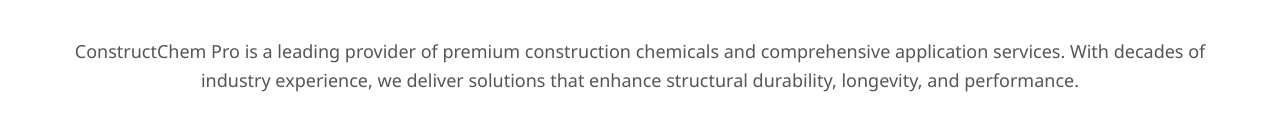
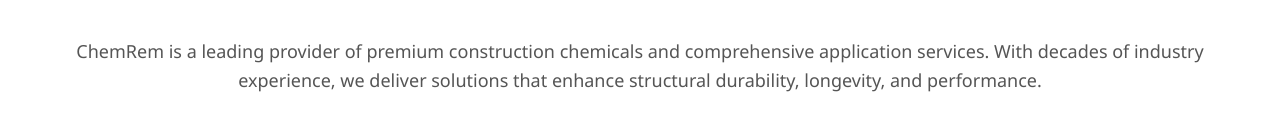
Before and after one commit to Anne-main/chemrem.github.io, a website: page index.html in a window 1280 px wide. Shown: the part 738-871 px from the top of the page. Drawn offline with Linux system fonts and the light colour scheme; no server answers.

Commit message:
Update index.html

```diff
--- a/index.html
+++ b/index.html
@@ -36,7 +36,7 @@
         <div class="container">
             <h2>About ConstructChem Pro</h2>
             <div class="about-content">
-                <p>ConstructChem Pro is a leading provider of premium construction chemicals and comprehensive application services. With decades of industry experience, we deliver solutions that enhance structural durability, longevity, and performance.</p>
+                <p> ChemRem is a leading provider of premium construction chemicals and comprehensive application services. With decades of industry experience, we deliver solutions that enhance structural durability, longevity, and performance.</p>
                 <div class="about-features">
                     <div class="feature">
                         <h3>Quality Assurance</h3>
```
